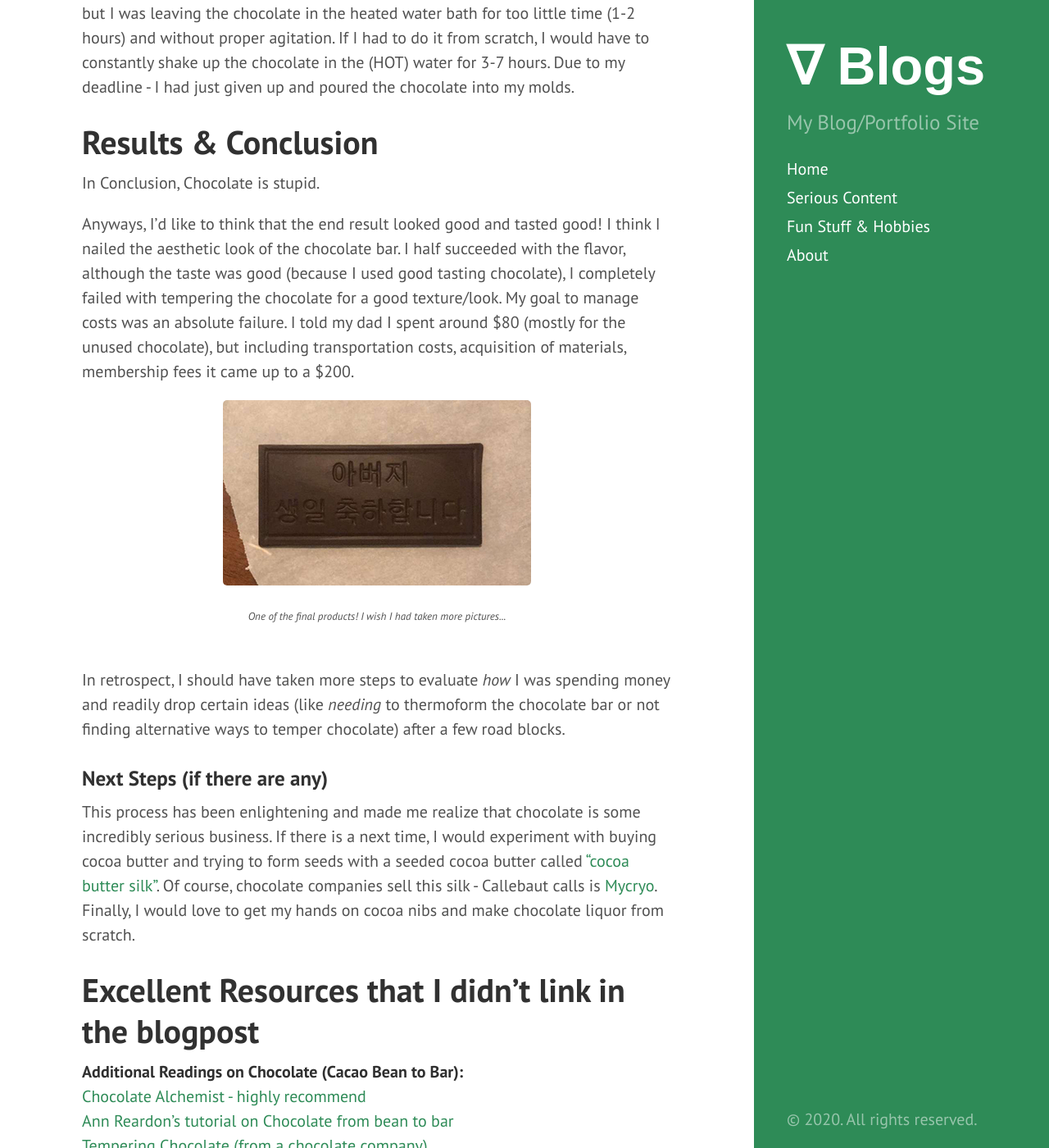
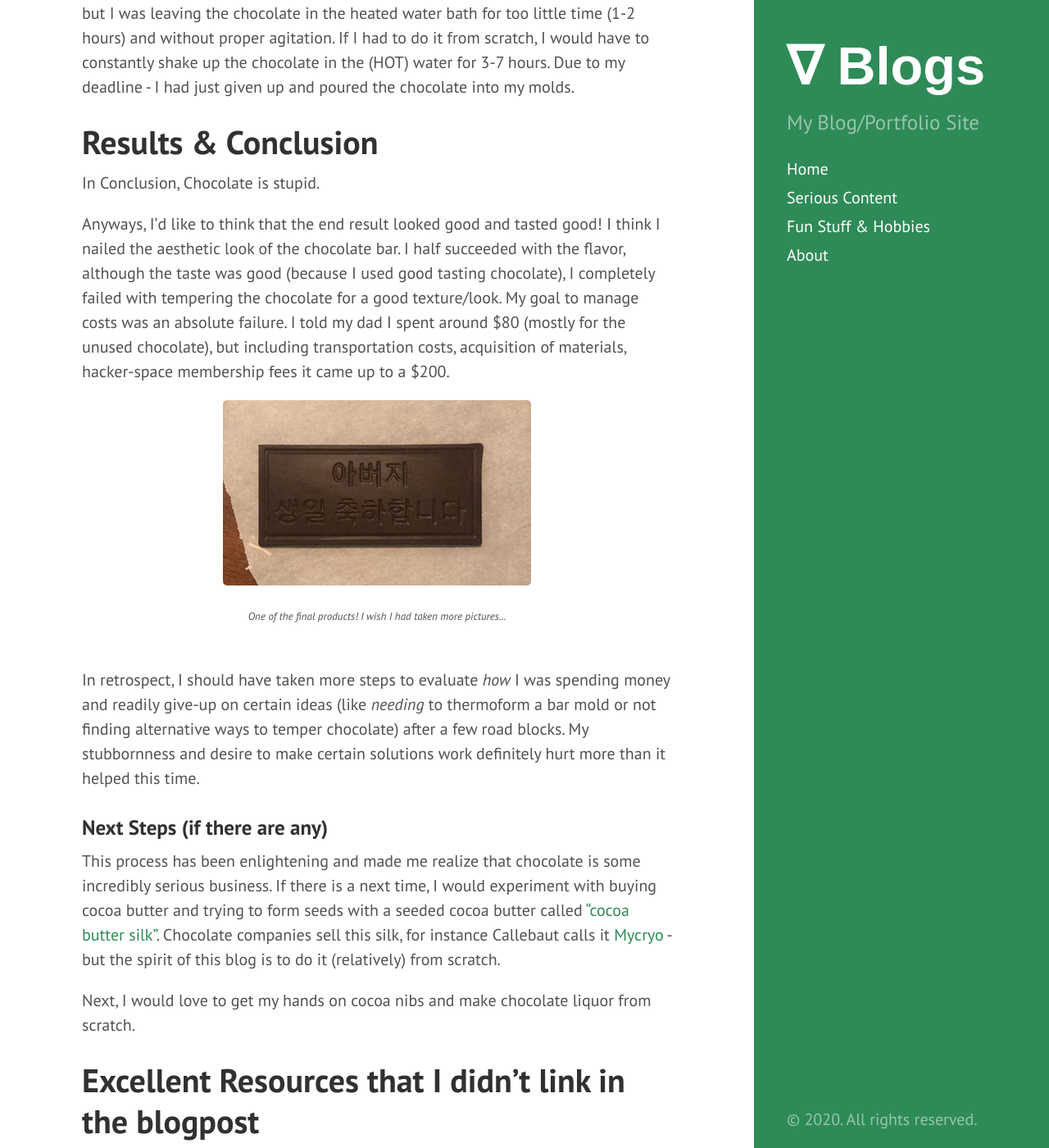
Before and after one commit to tedkim97/tedkim97.github.io, a Jekyll site: the page built from _posts/2019-8-29-custom_chocolate_mold.md, in a window 1280 px wide and 1400 px high, scrolled down 8898 px. Shown: the whole window at 82% size. Built offline with Jekyll 4.4.1, drawn with Linux system fonts in a browser that asks for light colours.

Commit message:
updated posts fixed most typos

```diff
--- a/_posts/2019-8-29-custom_chocolate_mold.md
+++ b/_posts/2019-8-29-custom_chocolate_mold.md
@@ -157,7 +157,7 @@ Despite this solution being promised as *idiot proof* by the internet - I could
 # Results & Conclusion
 In Conclusion, Chocolate is stupid.
 
-Anyways, I'd like to think that the end result looked good and tasted good! I think I nailed the aesthetic look of the chocolate bar. I half succeeded with the flavor, although the taste was good (because I used good tasting chocolate), I completely failed with tempering the chocolate for a good texture/look. My goal to manage costs was an absolute failure. I told my dad I spent around $80 (mostly for the unused chocolate), but including transportation costs, acquisition of materials, membership fees it came up to a $200.
+Anyways, I'd like to think that the end result looked good and tasted good! I think I nailed the aesthetic look of the chocolate bar. I half succeeded with the flavor, although the taste was good (because I used good tasting chocolate), I completely failed with tempering the chocolate for a good texture/look. My goal to manage costs was an absolute failure. I told my dad I spent around $80 (mostly for the unused chocolate), but including transportation costs, acquisition of materials, hacker-space membership fees it came up to a $200.
 
 ![chocolate template](/figures/chocolate_fig5.jpg){: .center-image }
 <center> <font size="2"> <i>
@@ -165,11 +165,13 @@ One of the final products! I wish I had taken more pictures...
 </i> </font> </center>
 <br>
 
-In retrospect, I should have taken more steps to evaluate *how* I was spending money and readily drop certain ideas (like *needing* to thermoform the chocolate bar or not finding alternative ways to temper chocolate) after a few road blocks.
+In retrospect, I should have taken more steps to evaluate *how* I was spending money and readily give-up on certain ideas (like *needing* to thermoform a bar mold or not finding alternative ways to temper chocolate) after a few road blocks. My stubbornness and desire to make certain solutions work definitely hurt more than it helped this time.
 
 ### Next Steps (if there are any)
 
-This process has been enlightening and made me realize that chocolate is some incredibly serious business. If there is a next time, I would experiment with buying cocoa butter and trying to form seeds with a seeded cocoa butter called ["cocoa butter silk"](https://chocolatealchemy.com/how-to-make-cocoa-butter-silk). Of course, chocolate companies sell this silk - Callebaut calls is [Mycryo](https://www.callebaut.com/en-GB/chocolate-cocoa-nuts/ncb-hd706/mycryo). Finally, I would love to get my hands on cocoa nibs and make chocolate liquor from scratch.
+This process has been enlightening and made me realize that chocolate is some incredibly serious business. If there is a next time, I would experiment with buying cocoa butter and trying to form seeds with a seeded cocoa butter called ["cocoa butter silk"](https://chocolatealchemy.com/how-to-make-cocoa-butter-silk). Chocolate companies sell this silk, for instance Callebaut calls it [Mycryo](https://www.callebaut.com/en-GB/chocolate-cocoa-nuts/ncb-hd706/mycryo) - but the spirit of this blog is to do it (relatively) from scratch.
+
+Next, I would love to get my hands on cocoa nibs and make chocolate liquor from scratch.
 
 # Excellent Resources that I didn't link in the blogpost
 
```
